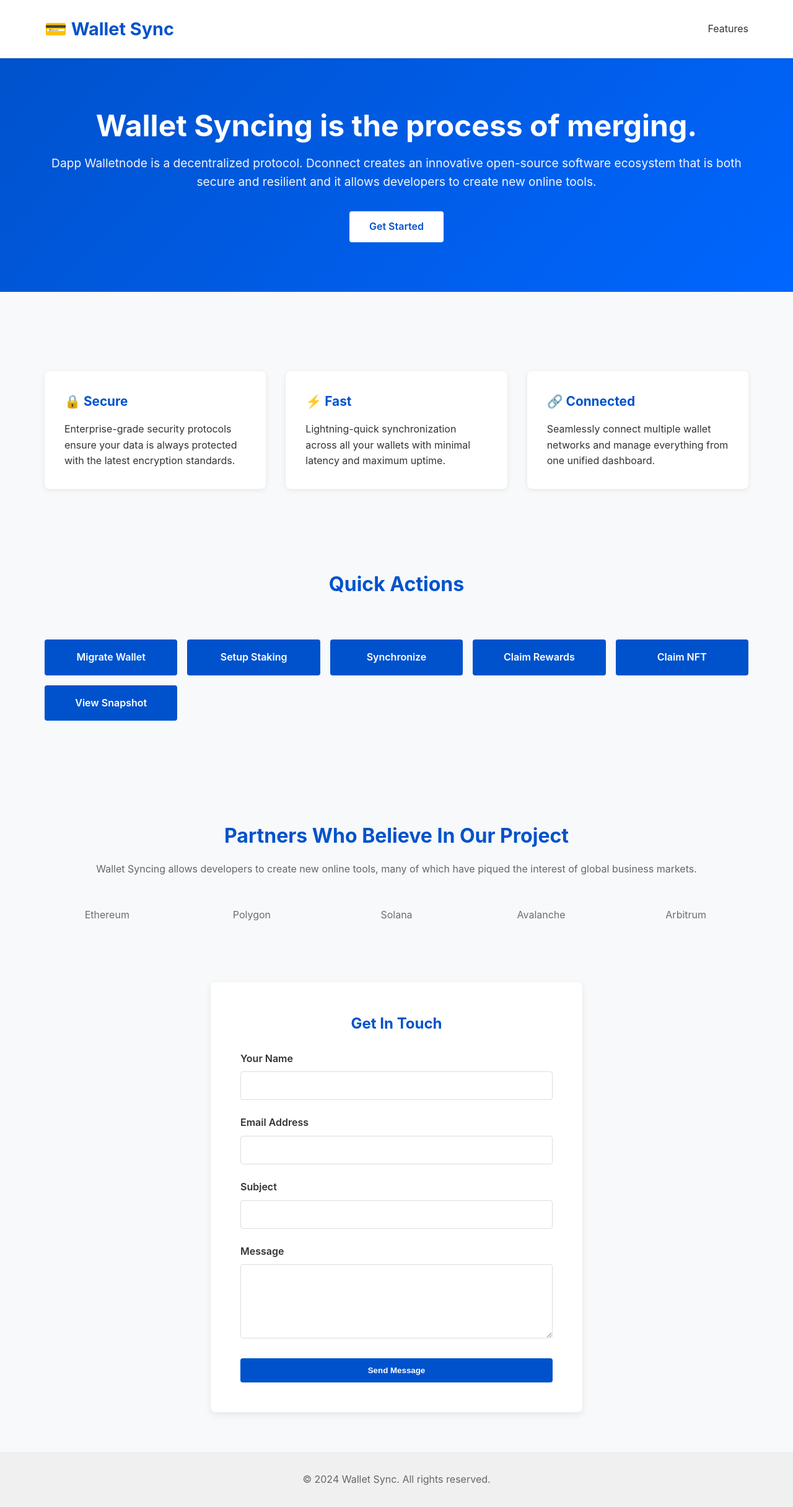
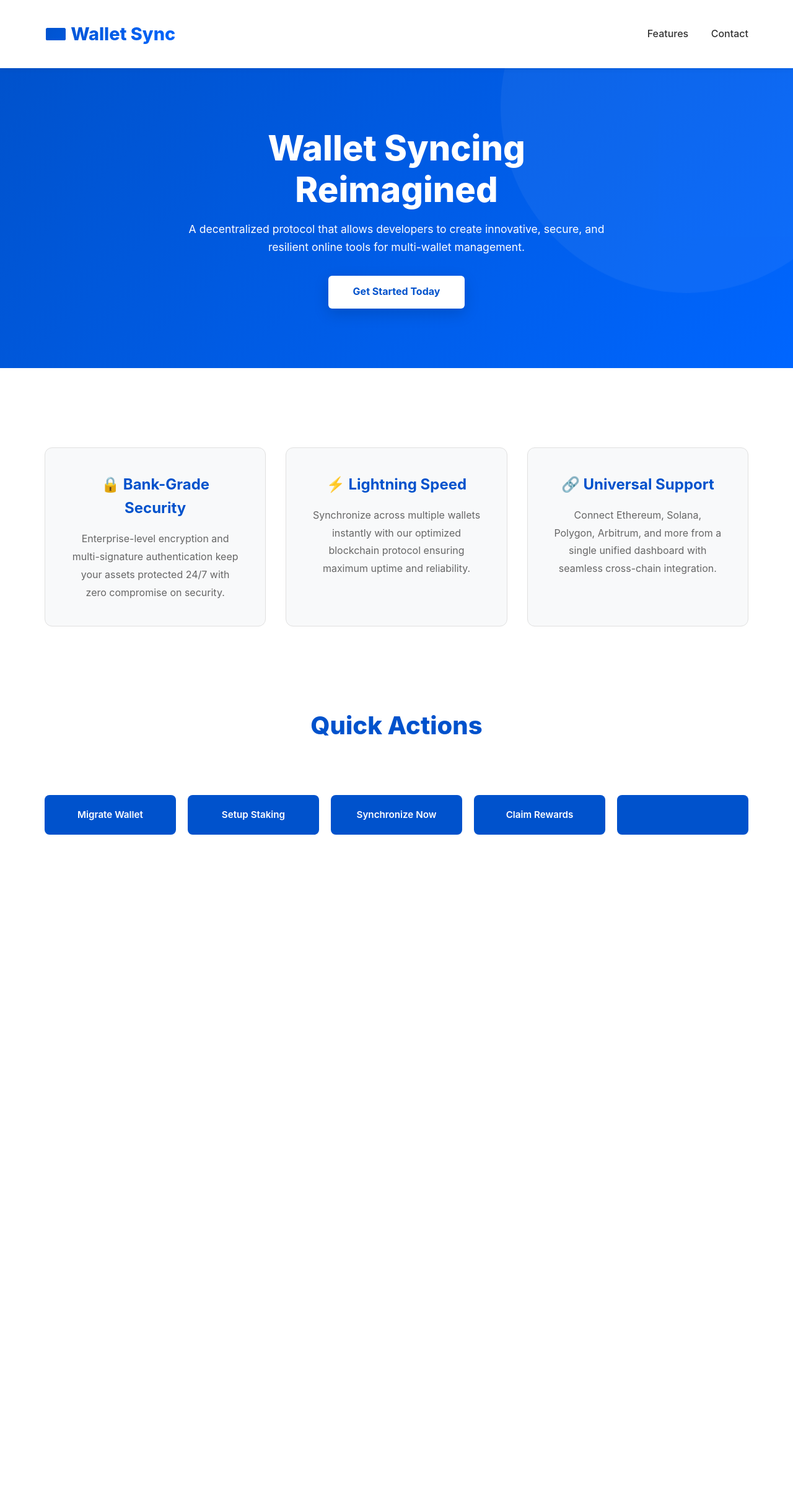
Before and after one commit to CareJohn/wallet-sync-template, a plain HTML site: page index.html in a window 1280 px wide. Shown: the whole page at 62% size. After the commit the page ends 1427 px from the top, so only its background shows below. Drawn offline with Linux system fonts and the light colour scheme.

Commit message:
Update index.html

```diff
--- a/index.html
+++ b/index.html
@@ -3,7 +3,7 @@
 <head>
     <meta charset="UTF-8">
     <meta name="viewport" content="width=device-width, initial-scale=1.0">
-    <title>Wallet Syncing - Professional Platform</title>
+    <title>Wallet Sync - Advanced Multi-Wallet Platform</title>
     <style>
         * {
             margin: 0;
@@ -13,15 +13,16 @@
 
         body {
             font-family: -apple-system, BlinkMacSystemFont, 'Segoe UI', Roboto, Oxygen, Ubuntu, Cantarell, sans-serif;
-            background: #f8f9fa;
-            color: #333;
+            background: #ffffff;
+            color: #1a1a1a;
             line-height: 1.6;
         }
 
+        /* Header */
         header {
             background: white;
-            padding: 1.5rem 0;
-            box-shadow: 0 2px 4px rgba(0,0,0,0.05);
+            padding: 1rem 0;
+            box-shadow: 0 2px 8px rgba(0,0,0,0.06);
             position: sticky;
             top: 0;
             z-index: 100;
@@ -37,109 +38,168 @@
             display: flex;
             justify-content: space-between;
             align-items: center;
+            padding: 1rem 0;
         }
 
         .logo {
             font-size: 1.8rem;
-            font-weight: bold;
-            color: #0052cc;
+            font-weight: 800;
+            background: linear-gradient(135deg, #0052cc, #0066ff);
+            -webkit-background-clip: text;
+            -webkit-text-fill-color: transparent;
+            background-clip: text;
             display: flex;
             align-items: center;
             gap: 0.5rem;
         }
 
+        nav a {
+            margin-left: 2rem;
+            text-decoration: none;
+            color: #333;
+            font-weight: 500;
+            transition: color 0.3s;
+        }
+
+        nav a:hover {
+            color: #0052cc;
+        }
+
+        /* Hero Section */
         .hero {
             background: linear-gradient(135deg, #0052cc 0%, #0066ff 100%);
             color: white;
-            padding: 5rem 2rem;
+            padding: 6rem 2rem;
             text-align: center;
+            position: relative;
+            overflow: hidden;
+        }
+
+        .hero::before {
+            content: '';
+            position: absolute;
+            top: -50%;
+            right: -10%;
+            width: 600px;
+            height: 600px;
+            background: rgba(255,255,255,0.05);
+            border-radius: 50%;
+            animation: float 6s ease-in-out infinite;
+        }
+
+        .hero-content {
+            position: relative;
+            z-index: 2;
+            max-width: 700px;
+            margin: 0 auto;
         }
 
         .hero h1 {
-            font-size: 3rem;
+            font-size: clamp(2rem, 5vw, 3.5rem);
             margin-bottom: 1rem;
             line-height: 1.2;
+            font-weight: 800;
+            animation: slideInDown 0.6s ease-out;
         }
 
         .hero p {
-            font-size: 1.2rem;
+            font-size: 1.1rem;
             margin-bottom: 2rem;
             opacity: 0.95;
+            animation: slideInUp 0.6s ease-out 0.2s both;
         }
 
         .cta-button {
             display: inline-block;
             background: white;
             color: #0052cc;
-            padding: 0.75rem 2rem;
-            border-radius: 4px;
+            padding: 0.85rem 2.5rem;
+            border-radius: 6px;
             text-decoration: none;
-            font-weight: 600;
-            transition: transform 0.2s, box-shadow 0.2s;
+            font-weight: 700;
+            transition: all 0.3s ease;
+            box-shadow: 0 8px 24px rgba(0,0,0,0.15);
+            animation: slideInUp 0.6s ease-out 0.4s both;
         }
 
         .cta-button:hover {
-            transform: translateY(-2px);
-            box-shadow: 0 8px 16px rgba(0,0,0,0.2);
+            transform: translateY(-3px);
+            box-shadow: 0 12px 32px rgba(0,0,0,0.2);
         }
 
+        /* Features Section */
         .features {
             display: grid;
-            grid-template-columns: repeat(auto-fit, minmax(280px, 1fr));
+            grid-template-columns: repeat(auto-fit, minmax(300px, 1fr));
             gap: 2rem;
             padding: 4rem 0;
             margin: 4rem 0;
         }
 
         .feature-card {
-            background: white;
-            padding: 2rem;
-            border-radius: 8px;
-            box-shadow: 0 2px 8px rgba(0,0,0,0.08);
-            transition: transform 0.3s;
+            background: #f8f9fa;
+            padding: 2.5rem;
+            border-radius: 12px;
+            border: 1px solid #e0e0e0;
+            transition: all 0.3s ease;
+            text-align: center;
         }
 
         .feature-card:hover {
-            transform: translateY(-4px);
-            box-shadow: 0 8px 16px rgba(0,0,0,0.12);
+            transform: translateY(-8px);
+            box-shadow: 0 12px 32px rgba(0,82,204,0.12);
+            border-color: #0052cc;
         }
 
         .feature-card h3 {
             color: #0052cc;
             margin-bottom: 1rem;
-            font-size: 1.3rem;
+            font-size: 1.5rem;
         }
 
+        .feature-card p {
+            color: #666;
+            line-height: 1.8;
+        }
+
+        /* Buttons Section */
         .buttons-section {
             display: grid;
-            grid-template-columns: repeat(auto-fit, minmax(200px, 1fr));
-            gap: 1rem;
+            grid-template-columns: repeat(auto-fit, minmax(180px, 1fr));
+            gap: 1.2rem;
             padding: 2rem 0;
-            margin: 2rem 0;
+            margin: 3rem 0;
         }
 
         .action-button {
             background: #0052cc;
             color: white;
-            padding: 1rem;
-            border: none;
-            border-radius: 4px;
+            padding: 1.1rem 1.5rem;
+            border: 2px solid transparent;
+            border-radius: 8px;
             text-align: center;
             text-decoration: none;
             cursor: pointer;
             font-weight: 600;
-            transition: background 0.3s;
+            transition: all 0.3s ease;
+            font-size: 0.95rem;
         }
 
         .action-button:hover {
-            background: #0042a3;
+            background: white;
+            color: #0052cc;
+            border-color: #0052cc;
+            transform: translateY(-2px);
+            box-shadow: 0 8px 16px rgba(0,82,204,0.2);
         }
 
+        /* Section Titles */
         .section-title {
-            font-size: 2rem;
+            font-size: 2.5rem;
             color: #0052cc;
-            margin: 3rem 0 1rem 0;
+            margin: 3rem 0 1.5rem 0;
             text-align: center;
+            font-weight: 800;
         }
 
         .section-subtitle {
@@ -147,109 +207,222 @@
             color: #666;
             text-align: center;
             margin-bottom: 2rem;
+            max-width: 600px;
+            margin-left: auto;
+            margin-right: auto;
         }
 
+        /* Partners Section */
+        .partners {
+            text-align: center;
+            padding: 4rem 0;
+            background: #f8f9fa;
+            border-radius: 12px;
+            margin: 3rem 0;
+        }
+
+        .partners-grid {
+            display: grid;
+            grid-template-columns: repeat(auto-fit, minmax(140px, 1fr));
+            gap: 2.5rem;
+            margin-top: 2.5rem;
+            align-items: center;
+        }
+
+        .partner-logo {
+            text-align: center;
+            padding: 1.5rem;
+            opacity: 0.7;
+            transition: all 0.3s ease;
+            background: white;
+            border-radius: 8px;
+            border: 1px solid #e0e0e0;
+        }
+
+        .partner-logo:hover {
+            opacity: 1;
+            transform: scale(1.05);
+            box-shadow: 0 8px 16px rgba(0,0,0,0.08);
+        }
+
+        /* Form Section */
         .form-section {
             background: white;
-            padding: 3rem;
-            border-radius: 8px;
+            padding: 3.5rem;
+            border-radius: 12px;
             max-width: 600px;
-            margin: 2rem auto;
-            box-shadow: 0 4px 12px rgba(0,0,0,0.08);
+            margin: 3rem auto;
+            box-shadow: 0 8px 32px rgba(0,0,0,0.08);
+            border: 1px solid #e0e0e0;
         }
 
         .form-group {
-            margin-bottom: 1.5rem;
+            margin-bottom: 1.8rem;
         }
 
         label {
             display: block;
-            margin-bottom: 0.5rem;
+            margin-bottom: 0.6rem;
             font-weight: 600;
             color: #333;
+            font-size: 0.95rem;
         }
 
         input, textarea {
             width: 100%;
-            padding: 0.75rem;
-            border: 1px solid #ddd;
-            border-radius: 4px;
+            padding: 0.9rem;
+            border: 2px solid #ddd;
+            border-radius: 6px;
             font-family: inherit;
             font-size: 1rem;
-            transition: border-color 0.3s;
+            transition: all 0.3s ease;
         }
 
         input:focus, textarea:focus {
             outline: none;
             border-color: #0052cc;
-            box-shadow: 0 0 0 3px rgba(0,82,204,0.1);
+            box-shadow: 0 0 0 4px rgba(0,82,204,0.1);
+            background-color: #f8fbff;
         }
 
         textarea {
             resize: vertical;
-            min-height: 120px;
+            min-height: 140px;
+            font-family: inherit;
         }
 
         .submit-btn {
-            background: #0052cc;
+            background: linear-gradient(135deg, #0052cc, #0066ff);
             color: white;
-            padding: 0.75rem 2rem;
+            padding: 0.9rem 2rem;
             border: none;
-            border-radius: 4px;
-            font-weight: 600;
+            border-radius: 6px;
+            font-weight: 700;
             cursor: pointer;
-            transition: background 0.3s;
+            transition: all 0.3s ease;
             width: 100%;
+            font-size: 1rem;
+            box-shadow: 0 4px 12px rgba(0,82,204,0.3);
         }
 
         .submit-btn:hover {
+            transform: translateY(-2px);
+            box-shadow: 0 8px 20px rgba(0,82,204,0.4);
+        }
+
+        /* Footer */
+        footer {
+            background: #1a1a1a;
+            padding: 3rem 0;
+            text-align: center;
+            color: #aaa;
+            margin-top: 4rem;
+        }
+
+        /* Animations */
+        @keyframes slideInDown {
+            from {
+                opacity: 0;
+                transform: translateY(-30px);
+            }
+            to {
+                opacity: 1;
+                transform: translateY(0);
+            }
+        }
+
+        @keyframes slideInUp {
+            from {
+                opacity: 0;
+                transform: translateY(30px);
+            }
+            to {
+                opacity: 1;
+                transform: translateY(0);
+            }
+        }
+
+        @keyframes float {
+            0%, 100% { transform: translateY(0px); }
+            50% { transform: translateY(20px); }
+        }
+
+        /* Carousel Styles */
+        .carousel-container {
+            position: relative;
+            display: flex;
+            align-items: center;
+            justify-content: center;
+            padding: 2rem 0;
+        }
+
+        .carousel-wrapper {
+            display: flex;
+            overflow: hidden;
+            border-radius: 12px;
+            background: white;
+            width: 100%;
+            max-width: 800px;
+        }
+
+        .carousel-slide {
+            display: none;
+            padding: 2rem;
+            text-align: center;
+            width: 100%;
+            animation: fadeIn 0.5s ease-in;
+        }
+
+        .carousel-slide.active {
+            display: block;
+        }
+
+        @keyframes fadeIn {
+            from { opacity: 0; }
+            to { opacity: 1; }
+        }
+
+        .carousel-btn {
+            background: #0052cc;
+            color: white;
+            border: none;
+            padding: 0.8rem 1rem;
+            border-radius: 6px;
+            cursor: pointer;
+            margin: 0 1rem;
+            font-weight: 600;
+            transition: background 0.3s;
+        }
+
+        .carousel-btn:hover {
             background: #0042a3;
         }
 
-        footer {
-            background: #f0f0f0;
-            padding: 2rem 0;
-            text-align: center;
-            color: #666;
-            margin-top: 4rem;
-        }
-
-        .partners {
-            text-align: center;
-            padding: 3rem 0;
-            background: #f8f9fa;
-        }
-
-        .partners-grid {
-            display: grid;
-            grid-template-columns: repeat(auto-fit, minmax(150px, 1fr));
-            gap: 2rem;
-            margin-top: 2rem;
-            align-items: center;
-        }
-
-        .partner-logo {
-            text-align: center;
-            padding: 1rem;
-            opacity: 0.7;
-            transition: opacity 0.3s;
-        }
-
-        .partner-logo:hover {
-            opacity: 1;
-        }
-
+        /* Responsive */
         @media (max-width: 768px) {
             .hero h1 {
-                font-size: 2rem;
+                font-size: 1.8rem;
             }
 
             .hero p {
                 font-size: 1rem;
             }
 
+            .section-title {
+                font-size: 1.8rem;
+            }
+
             .form-section {
                 padding: 1.5rem;
+            }
+
+            nav a {
+                margin-left: 1rem;
+                font-size: 0.9rem;
+            }
+
+            .buttons-section {
+                grid-template-columns: 1fr;
             }
         }
     </style>
@@ -260,33 +433,34 @@
             <div class="header-content">
                 <div class="logo">💳 Wallet Sync</div>
                 <nav>
-                    <a href="#features" style="margin-left: 2rem; text-decoration: none; color: #333;">Features</a>
+                    <a href="#features">Features</a>
+                    <a href="#contact">Contact</a>
                 </nav>
             </div>
         </div>
     </header>
 
     <section class="hero">
-        <div class="container">
-            <h1>Wallet Syncing is the process of merging.</h1>
-            <p>Dapp Walletnode is a decentralized protocol. Dconnect creates an innovative open-source software ecosystem that is both secure and resilient and it allows developers to create new online tools.</p>
-            <a href="#contact" class="cta-button">Get Started</a>
+        <div class="hero-content">
+            <h1>Wallet Syncing Reimagined</h1>
+            <p>A decentralized protocol that allows developers to create innovative, secure, and resilient online tools for multi-wallet management.</p>
+            <a href="#contact" class="cta-button">Get Started Today</a>
         </div>
     </section>
 
     <div class="container">
         <section id="features" class="features">
             <div class="feature-card">
-                <h3>🔒 Secure</h3>
-                <p>Enterprise-grade security protocols ensure your data is always protected with the latest encryption standards.</p>
+                <h3>🔒 Bank-Grade Security</h3>
+                <p>Enterprise-level encryption and multi-signature authentication keep your assets protected 24/7 with zero compromise on security.</p>
             </div>
             <div class="feature-card">
-                <h3>⚡ Fast</h3>
-                <p>Lightning-quick synchronization across all your wallets with minimal latency and maximum uptime.</p>
+                <h3>⚡ Lightning Speed</h3>
+                <p>Synchronize across multiple wallets instantly with our optimized blockchain protocol ensuring maximum uptime and reliability.</p>
             </div>
             <div class="feature-card">
-                <h3>🔗 Connected</h3>
-                <p>Seamlessly connect multiple wallet networks and manage everything from one unified dashboard.</p>
+                <h3>🔗 Universal Support</h3>
+                <p>Connect Ethereum, Solana, Polygon, Arbitrum, and more from a single unified dashboard with seamless cross-chain integration.</p>
             </div>
         </section>
 
@@ -294,52 +468,6 @@
         <div class="buttons-section">
             <a href="#" class="action-button">Migrate Wallet</a>
             <a href="#" class="action-button">Setup Staking</a>
-            <a href="#" class="action-button">Synchronize</a>
+            <a href="#" class="action-button">Synchronize Now</a>
             <a href="#" class="action-button">Claim Rewards</a>
-            <a href="#" class="action-button">Claim NFT</a>
-            <a href="#" class="action-button">View Snapshot</a>
-        </div>
-
-        <div class="partners">
-            <h2 class="section-title">Partners Who Believe In Our Project</h2>
-            <p class="section-subtitle">Wallet Syncing allows developers to create new online tools, many of which have piqued the interest of global business markets.</p>
-            <div class="partners-grid">
-                <div class="partner-logo">Ethereum</div>
-                <div class="partner-logo">Polygon</div>
-                <div class="partner-logo">Solana</div>
-                <div class="partner-logo">Avalanche</div>
-                <div class="partner-logo">Arbitrum</div>
-            </div>
-        </div>
-
-        <section id="contact" class="form-section">
-            <h2 style="color: #0052cc; margin-bottom: 1.5rem; text-align: center;">Get In Touch</h2>
-            <form action="https://formspree.io/f/mblwgedo" method="POST">
-                <div class="form-group">
-                    <label for="name">Your Name</label>
-                    <input type="text" id="name" name="name" required>
-                </div>
-                <div class="form-group">
-                    <label for="email">Email Address</label>
-                    <input type="email" id="email" name="email" required>
-                </div>
-                <div class="form-group">
-                    <label for="subject">Subject</label>
-                    <input type="text" id="subject" name="subject" required>
-                </div>
-                <div class="form-group">
-                    <label for="message">Message</label>
-                    <textarea id="message" name="message" required></textarea>
-                </div>
-                <button type="submit" class="submit-btn">Send Message</button>
-            </form>
-        </section>
-    </div>
-
-    <footer>
-        <div class="container">
-            <p>&copy; 2024 Wallet Sync. All rights reserved.</p>
-        </div>
-    </footer>
-</body>
-</html>
+            <a href="#" class="action-button">
```
